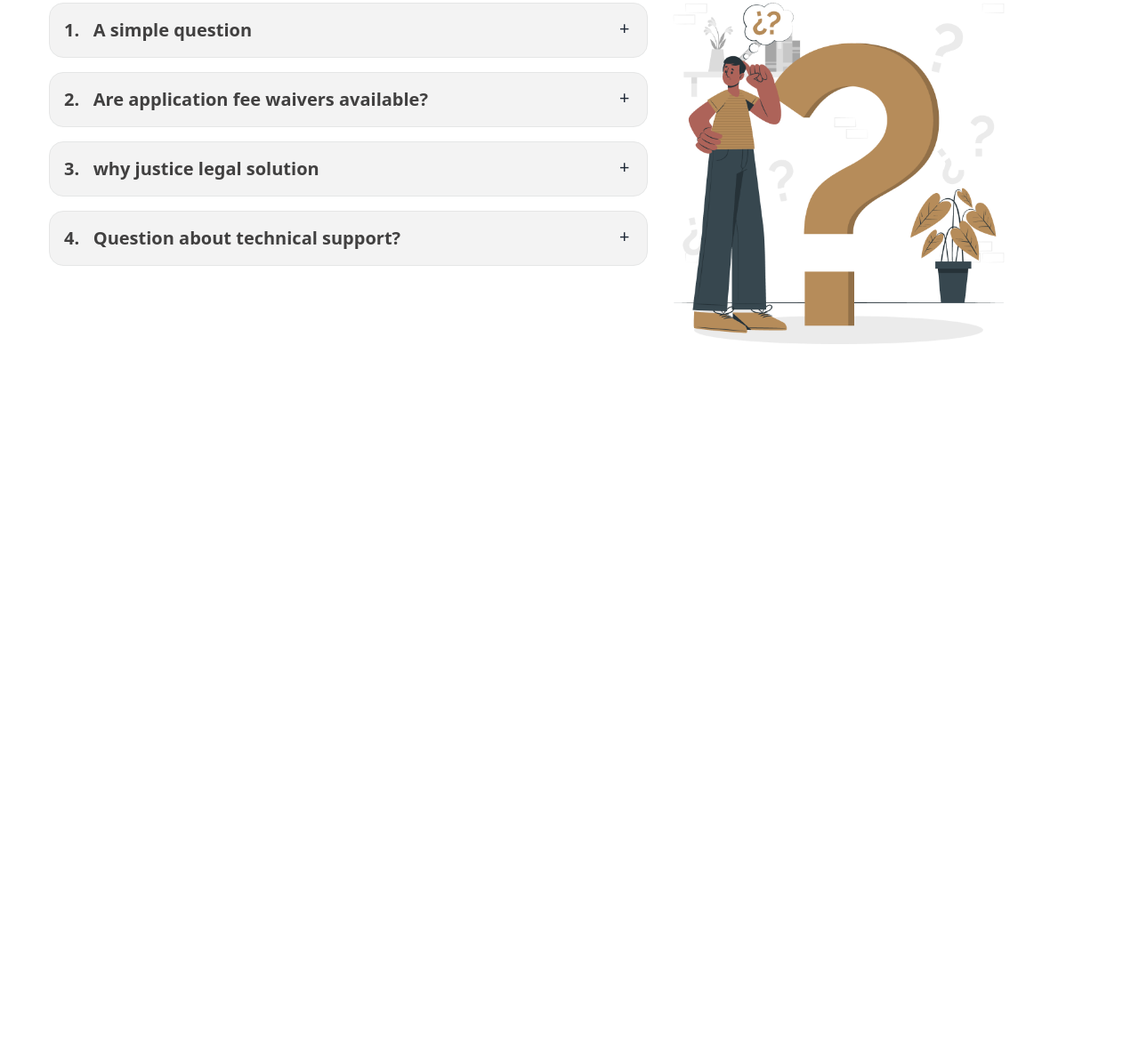
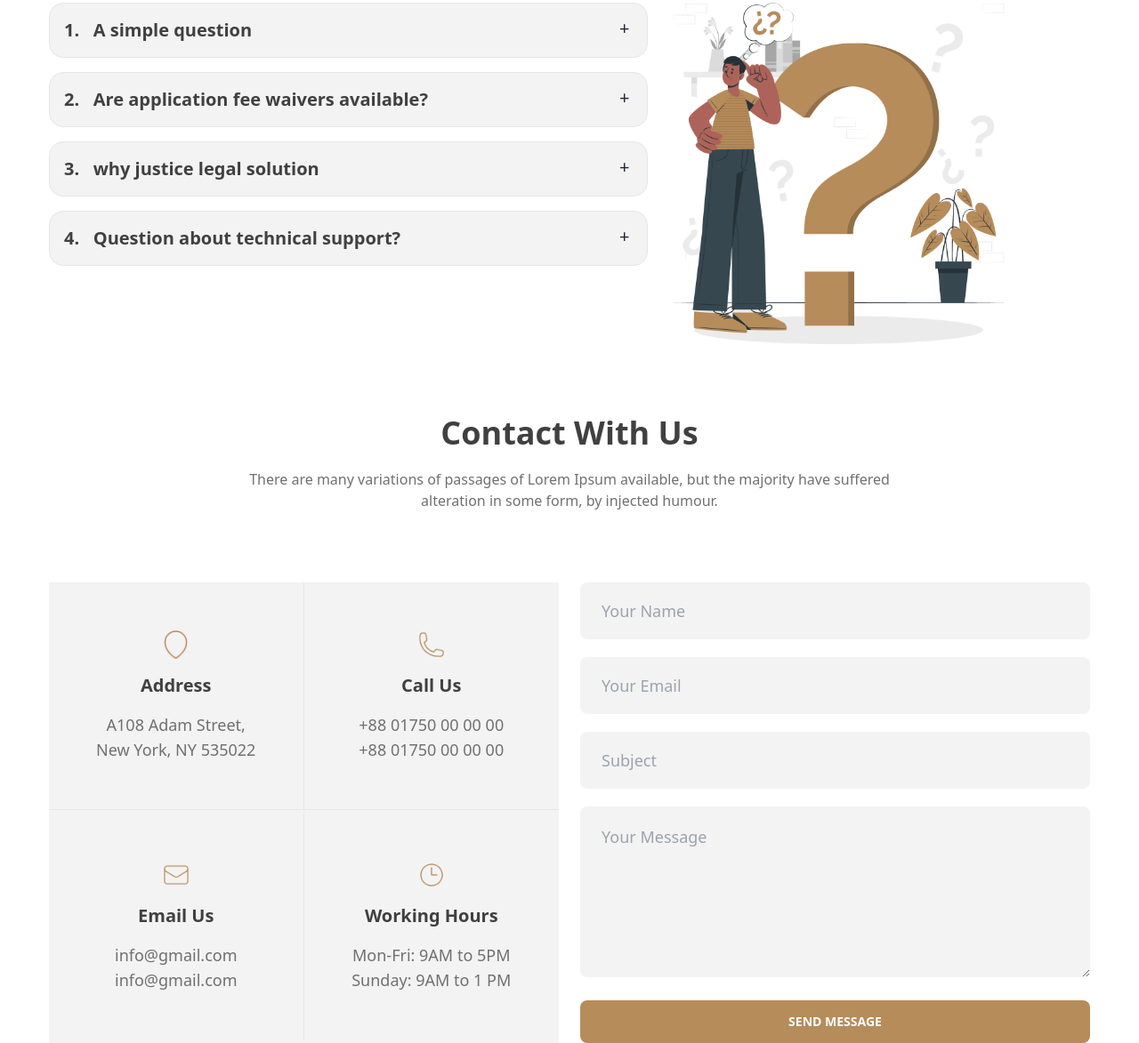
Before and after one commit to naimalinaim1/web-legal-solution-justice, a plain HTML site: page index.html in a window 1280 px wide. Shown: the part 2824-3997 px from the top of the page at 89% size. Before the commit the page ends 3211 px from the top, so only its background shows below. Drawn offline with nearby package versions, Linux system fonts and the light colour scheme.

Commit message:
Added Contact form

```diff
--- a/index.html
+++ b/index.html
@@ -262,6 +262,51 @@
           <img class="h-96 col-span-5" src="images/faq.png" alt="faq">
         </div>
       </section>
+      <!-- contact section -->
+      <section>
+        <div class="text-center my-20">
+          <h2 class="text-black text-4xl font-bold mb-5">Contact With Us</h2>
+          <p class="text-md text-gray px-52">There are many variations of passages of Lorem Ipsum available, but the majority have suffered alteration in some form, by injected humour.</p>
+        </div>
+        <!-- contact form -->
+        <div class="grid grid-cols-2 gap-6">
+          <!-- company info -->
+          <div class="bg-[#F3F3F3] grid grid-cols-2">
+            <!-- address -->
+            <div class="h-64 flex flex-col items-center justify-center space-y-4 text-center border-r border-b border-base-300">
+              <img class="h-8 mx-auto" src="images/address.png" alt="address icon">
+              <p class="text-xl font-bold text-black">Address</p>
+              <p class="text-gray text-lg">A108 Adam Street, <br>New York, NY 535022</p>
+            </div>
+            <!-- call -->
+            <div class="h-64 flex flex-col items-center justify-center space-y-4 text-center border-b border-base-300">
+              <img class="h-8 mx-auto" src="images/call.png" alt="call icon">
+              <p class="text-xl font-bold text-black">Call Us</p>
+              <p class="text-gray text-lg">+88 01750 00 00 00 <br>+88 01750 00 00 00</p>
+            </div>
+            <!-- email -->
+            <div class="h-64 flex flex-col items-center justify-center space-y-4 text-center border-r border-base-300">
+              <img class="h-8 mx-auto" src="images/email.png" alt="email icon">
+              <p class="text-xl font-bold text-black">Email Us</p>
+              <p class="text-gray text-lg">info@gmail.com <br>info@gmail.com</p>
+            </div>
+            <!-- working hours -->
+            <div class="h-64 flex flex-col items-center justify-center space-y-4 text-center">
+              <img class="h-8 mx-auto" src="images/time.png" alt="time icon">
+              <p class="text-xl font-bold text-black">Working Hours</p>
+              <p class="text-gray text-lg">Mon-Fri: 9AM to 5PM <br>Sunday: 9AM to 1 PM</p>
+            </div>
+          </div>
+          <!-- email -->
+          <div class="space-y-5">
+            <input type="text" placeholder="Your Name" class="bg-[#F3F3F3] border-0 text-gray input input-bordered input-lg w-full" />
+            <input type="email" placeholder="Your Email" class="bg-[#F3F3F3] border-0 text-gray input input-bordered input-lg w-full" />
+            <input type="text" placeholder="Subject" class="bg-[#F3F3F3] border-0 text-gray input input-bordered input-lg w-full" />
+            <textarea placeholder="Your Message" class="bg-[#F3F3F3] border-0 text-gray textarea textarea-bordered textarea-lg w-full h-48"></textarea>
+            <button class="btn bg-main w-full border-0 font-bold">Send message</button>
+          </div>
+        </div>
+      </section>
     </main>
 </body>
 </html>
```
